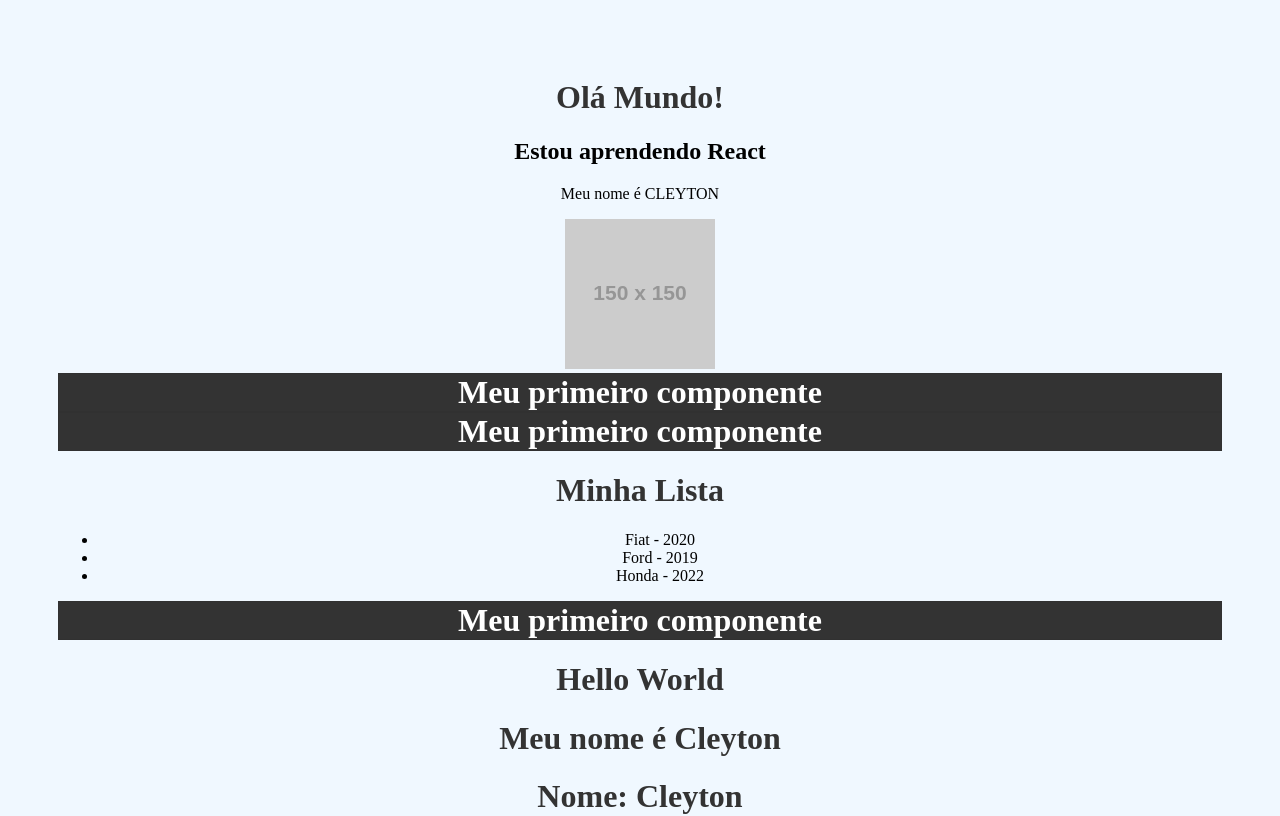
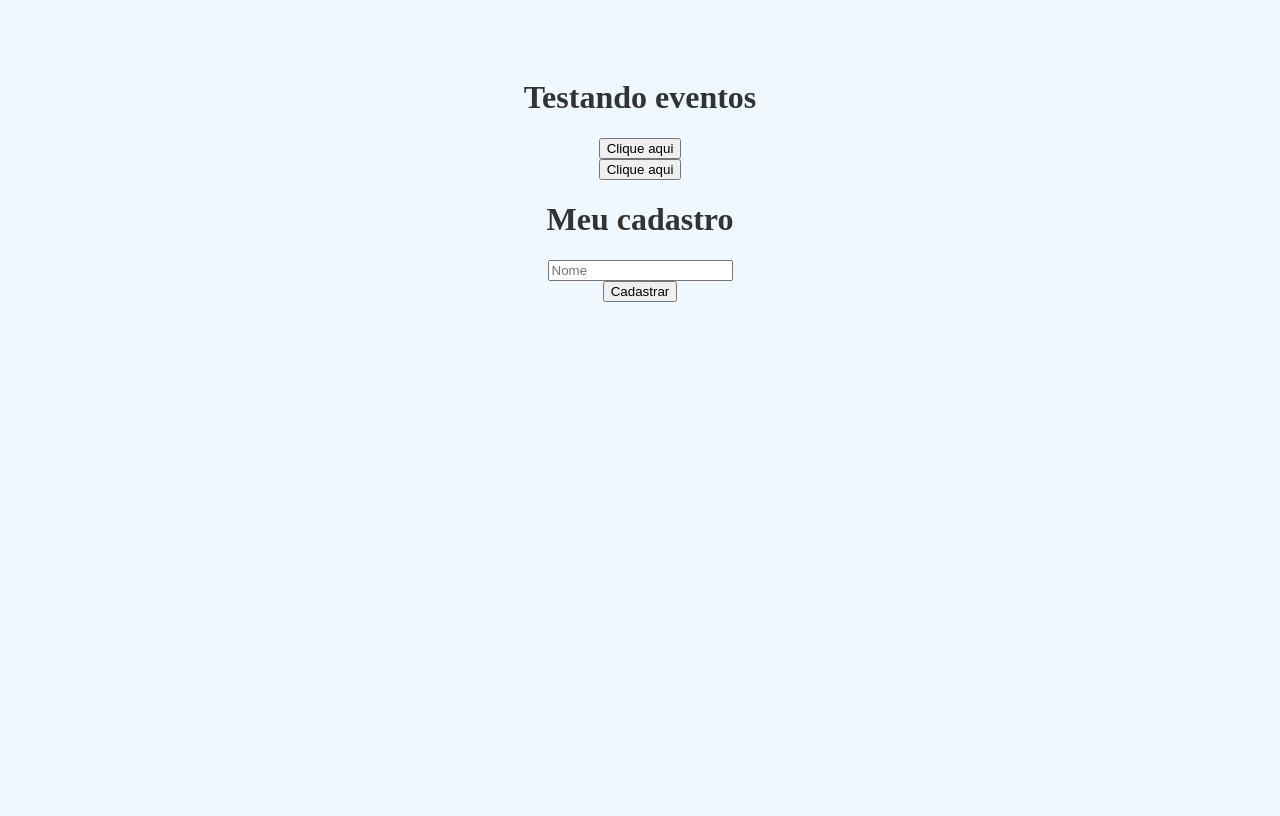
Before and after one commit to cleyton21/react, a React (Create React App) app: page / in a window 1280 px wide. Shown: the top 816 px of the page. Built offline with nearby package versions, Linux system fonts and the light colour scheme.

Commit message:
Formularios React

```diff
--- a/src/App.js
+++ b/src/App.js
@@ -1,32 +1,16 @@
 import './App.css';
-import HelloWorld from './components/HelloWorld';
-import SayMyName from './components/SayMyName';
-import Pessoa from './components/Pessoa';
-import Frase from './components/Frase';
-import List from './components/List';
+import Evento from './components/Evento';
+import Form from './components/Form';
 
 function App() {
 
-  const nome = "Cleyton"
-  const newName = nome.toUpperCase()
-
-  const url = "https:///via.placeholder.com/150"
-
   return (
     <div className="App">
-     <h1>Olá Mundo!</h1>
-     <h2>Estou aprendendo React</h2>
-     <p>Meu nome é {newName}</p>
-     <img src={url} alt={nome} />
+      <h1>Testando eventos</h1>
+      <Evento numero="1" />
+      <Evento numero="2" />
 
-     <Frase />
-     <Frase />
-
-     <List />
-
-     <HelloWorld />
-     <SayMyName nome={nome} />
-     <Pessoa nome="Cleyton" idade={23} profissao="Desenvolvedor" />
+      <Form />
      </div>
   );
 }
--- /dev/null
+++ b/src/components/Evento.js
@@ -0,0 +1,12 @@
+function Evento ({ numero }) {
+    function aoClicar() {
+        console.log(`Clicou! ${numero}`)
+    }
+    return (
+        <div>
+            <button onClick={aoClicar}>Clique aqui</button>
+        </div>
+    );
+}
+
+export default Evento
--- /dev/null
+++ b/src/components/Form.js
@@ -0,0 +1,22 @@
+function Form() {
+    function cadastrarUsuario(e) {
+        e.preventDefault();
+        console.log("Cadastrado com sucesso");
+    }
+
+    return (
+        <div>
+            <h1>Meu cadastro</h1>
+            <form onSubmit={cadastrarUsuario}>
+                <div>
+                    <input type="text" placeholder="Nome" />
+                </div>
+                <div>
+                    <input type="submit" value="Cadastrar" />
+                </div>
+            </form>
+        </div>
+    );
+}
+
+export default Form
```
